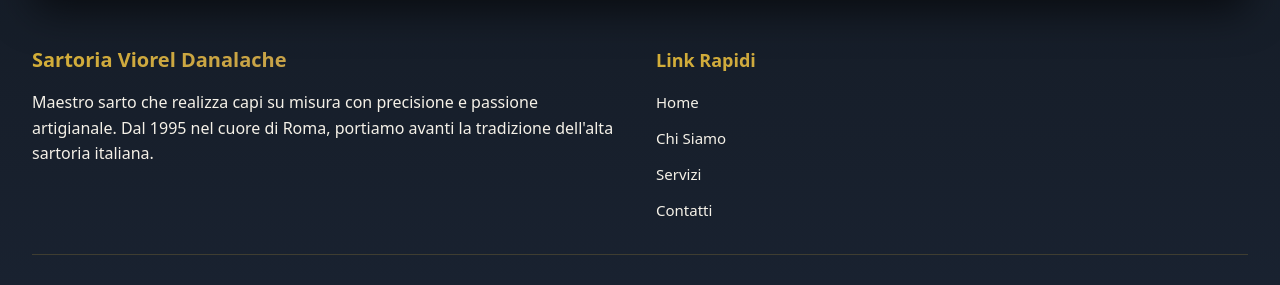
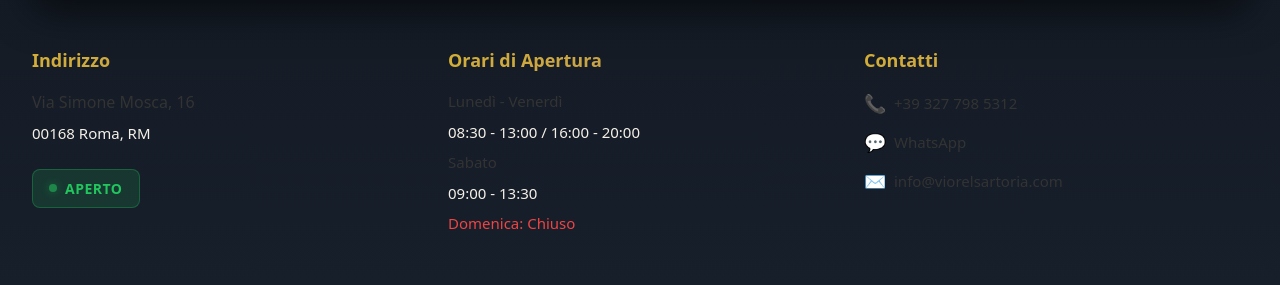
Before and after one commit to ZaZza402/sartoria-viorel, a React (Vite) app: page / in a window 1280 px wide. Shown: the part 4425-4710 px from the top of the page. Built offline with nearby package versions, Linux system fonts and the light colour scheme.

Commit message:
feat: add live open/closed status indicator and contact details under map in footer

```diff
--- a/src/components/layout/Footer.tsx
+++ b/src/components/layout/Footer.tsx
@@ -1,7 +1,51 @@
-import React from "react";
+import React, { useState, useEffect } from "react";
 
 export const Footer: React.FC = () => {
   const currentYear = new Date().getFullYear();
+  const [isOpen, setIsOpen] = useState(false);
+
+  useEffect(() => {
+    const checkIfOpen = () => {
+      const now = new Date();
+      const day = now.getDay(); // 0 = Sunday, 1 = Monday, ..., 6 = Saturday
+      const hours = now.getHours();
+      const minutes = now.getMinutes();
+      const currentTime = hours * 60 + minutes;
+
+      // Sunday (0) - Closed
+      if (day === 0) {
+        setIsOpen(false);
+        return;
+      }
+
+      // Monday to Friday (1-5): 08:30-13:00 and 16:00-20:00
+      if (day >= 1 && day <= 5) {
+        const morningStart = 8 * 60 + 30; // 08:30
+        const morningEnd = 13 * 60; // 13:00
+        const afternoonStart = 16 * 60; // 16:00
+        const afternoonEnd = 20 * 60; // 20:00
+
+        setIsOpen(
+          (currentTime >= morningStart && currentTime < morningEnd) ||
+          (currentTime >= afternoonStart && currentTime < afternoonEnd)
+        );
+        return;
+      }
+
+      // Saturday (6): 09:00-13:30
+      if (day === 6) {
+        const saturdayStart = 9 * 60; // 09:00
+        const saturdayEnd = 13 * 60 + 30; // 13:30
+        setIsOpen(currentTime >= saturdayStart && currentTime < saturdayEnd);
+        return;
+      }
+    };
+
+    checkIfOpen();
+    const interval = setInterval(checkIfOpen, 60000); // Check every minute
+
+    return () => clearInterval(interval);
+  }, []);
 
   return (
     <footer
@@ -54,6 +98,146 @@ export const Footer: React.FC = () => {
           </div>
         </div>
 
+        {/* Contact Information Below Map */}
+        <div className="mt-12 grid grid-cols-1 md:grid-cols-3 gap-8 mb-12">
+          {/* Address & Status */}
+          <div>
+            <h4
+              className="text-lg font-elegant font-semibold mb-4"
+              style={{
+                background: "linear-gradient(135deg, #d4af37 0%, #b8935f 100%)",
+                WebkitBackgroundClip: "text",
+                WebkitTextFillColor: "transparent",
+                backgroundClip: "text",
+              }}
+            >
+              Indirizzo
+            </h4>
+            <div className="space-y-2" style={{ color: "#fdfbf7" }}>
+              <p style={{ fontSize: "16px", fontWeight: 500 }}>
+                Via Simone Mosca, 16
+              </p>
+              <p style={{ fontSize: "15px", color: "#f5f1e8" }}>
+                00168 Roma, RM
+              </p>
+
+              {/* Live Open/Closed Indicator */}
+              <div
+                className="mt-4 inline-flex items-center gap-2 px-4 py-2"
+                style={{
+                  background: isOpen
+                    ? "rgba(34, 197, 94, 0.15)"
+                    : "rgba(239, 68, 68, 0.15)",
+                  border: `1px solid ${isOpen ? "rgba(34, 197, 94, 0.3)" : "rgba(239, 68, 68, 0.3)"}`,
+                  borderRadius: "8px",
+                }}
+              >
+                <span
+                  style={{
+                    width: "8px",
+                    height: "8px",
+                    borderRadius: "50%",
+                    background: isOpen ? "#22c55e" : "#ef4444",
+                    boxShadow: isOpen
+                      ? "0 0 8px rgba(34, 197, 94, 0.6)"
+                      : "0 0 8px rgba(239, 68, 68, 0.6)",
+                    animation: "pulse 2s infinite",
+                  }}
+                />
+                <span
+                  style={{
+                    fontSize: "14px",
+                    fontWeight: 600,
+                    color: isOpen ? "#22c55e" : "#ef4444",
+                    textTransform: "uppercase",
+                    letterSpacing: "0.5px",
+                  }}
+                >
+                  {isOpen ? "Aperto" : "Chiuso"}
+                </span>
+              </div>
+            </div>
+          </div>
+
+          {/* Working Hours */}
+          <div>
+            <h4
+              className="text-lg font-elegant font-semibold mb-4"
+              style={{
+                background: "linear-gradient(135deg, #d4af37 0%, #b8935f 100%)",
+                WebkitBackgroundClip: "text",
+                WebkitTextFillColor: "transparent",
+                backgroundClip: "text",
+              }}
+            >
+              Orari di Apertura
+            </h4>
+            <div className="space-y-2" style={{ color: "#fdfbf7", fontSize: "15px" }}>
+              <p style={{ fontWeight: 500 }}>Lunedì - Venerdì</p>
+              <p style={{ color: "#f5f1e8", marginBottom: "8px" }}>
+                08:30 - 13:00 / 16:00 - 20:00
+              </p>
+              <p style={{ fontWeight: 500 }}>Sabato</p>
+              <p style={{ color: "#f5f1e8", marginBottom: "8px" }}>
+                09:00 - 13:30
+              </p>
+              <p style={{ fontWeight: 500, color: "#ef4444" }}>
+                Domenica: Chiuso
+              </p>
+            </div>
+          </div>
+
+          {/* Contact Info */}
+          <div>
+            <h4
+              className="text-lg font-elegant font-semibold mb-4"
+              style={{
+                background: "linear-gradient(135deg, #d4af37 0%, #b8935f 100%)",
+                WebkitBackgroundClip: "text",
+                WebkitTextFillColor: "transparent",
+                backgroundClip: "text",
+              }}
+            >
+              Contatti
+            </h4>
+            <div className="space-y-3" style={{ fontSize: "15px" }}>
+              <a
+                href="tel:+393277985312"
+                className="flex items-center gap-2 transition-colors"
+                style={{ color: "#fdfbf7", textDecoration: "none" }}
+                onMouseEnter={(e) => (e.currentTarget.style.color = "#d4af37")}
+                onMouseLeave={(e) => (e.currentTarget.style.color = "#fdfbf7")}
+              >
+                <span style={{ fontSize: "18px" }}>📞</span>
+                <span style={{ fontWeight: 500 }}>+39 327 798 5312</span>
+              </a>
+              <a
+                href="https://wa.me/393277985312"
+                target="_blank"
+                rel="noopener noreferrer"
+                className="flex items-center gap-2 transition-colors"
+                style={{ color: "#fdfbf7", textDecoration: "none" }}
+                onMouseEnter={(e) => (e.currentTarget.style.color = "#25D366")}
+                onMouseLeave={(e) => (e.currentTarget.style.color = "#fdfbf7")}
+              >
+                <span style={{ fontSize: "18px" }}>💬</span>
+                <span style={{ fontWeight: 500 }}>WhatsApp</span>
+              </a>
+              <a
+                href="mailto:info@viorelsartoria.com"
+                className="flex items-center gap-2 transition-colors"
+                style={{ color: "#fdfbf7", textDecoration: "none" }}
+                onMouseEnter={(e) => (e.currentTarget.style.color = "#d4af37")}
+                onMouseLeave={(e) => (e.currentTarget.style.color = "#fdfbf7")}
+              >
+                <span style={{ fontSize: "18px" }}>✉️</span>
+                <span style={{ fontWeight: 500 }}>info@viorelsartoria.com</span>
+              </a>
+            </div>
+          </div>
+        </div>
+
+        {/* Brand Description & Links */}
         <div className="grid grid-cols-1 md:grid-cols-2 gap-8">
           <div>
             <h3
--- a/src/components/sections/ContactSection.tsx
+++ b/src/components/sections/ContactSection.tsx
@@ -44,8 +44,8 @@ export const ContactSection: React.FC = () => {
             style={{ color: "#fdfbf7" }}
           >
             Vieni a trovarci nella nostra sartoria nel cuore di Roma. Saremo
-            lieti di discutere le tue esigenze e creare insieme il capo
-            perfetto per te.
+            lieti di discutere le tue esigenze e creare insieme il capo perfetto
+            per te.
           </p>
 
           <div className="pt-6">
--- a/src/index.css
+++ b/src/index.css
@@ -36,6 +36,15 @@
   }
   to {
     transform: translateX(100%);
+  }
+}
+
+@keyframes pulse {
+  0%, 100% {
+    opacity: 1;
+  }
+  50% {
+    opacity: 0.5;
   }
 }
 
```
